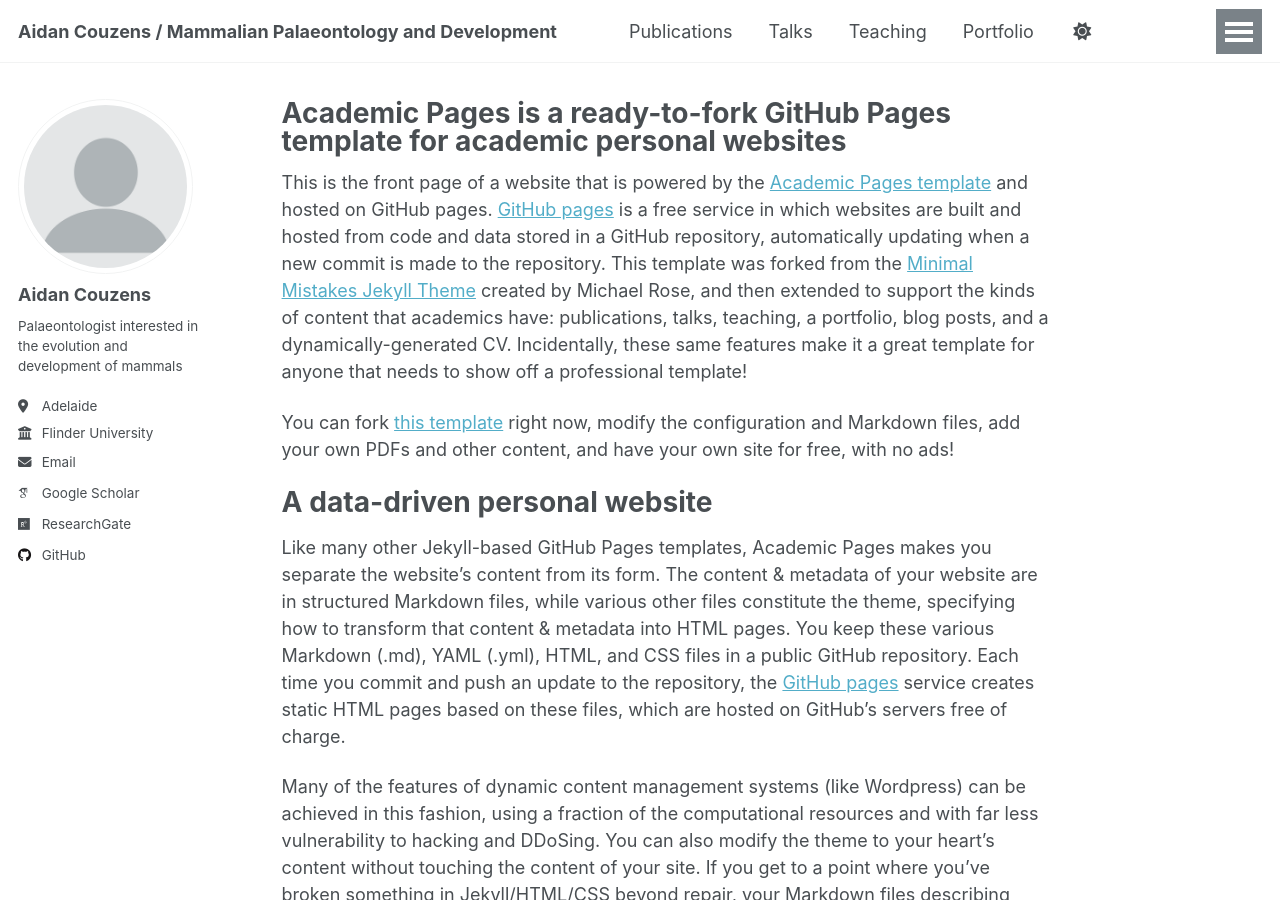
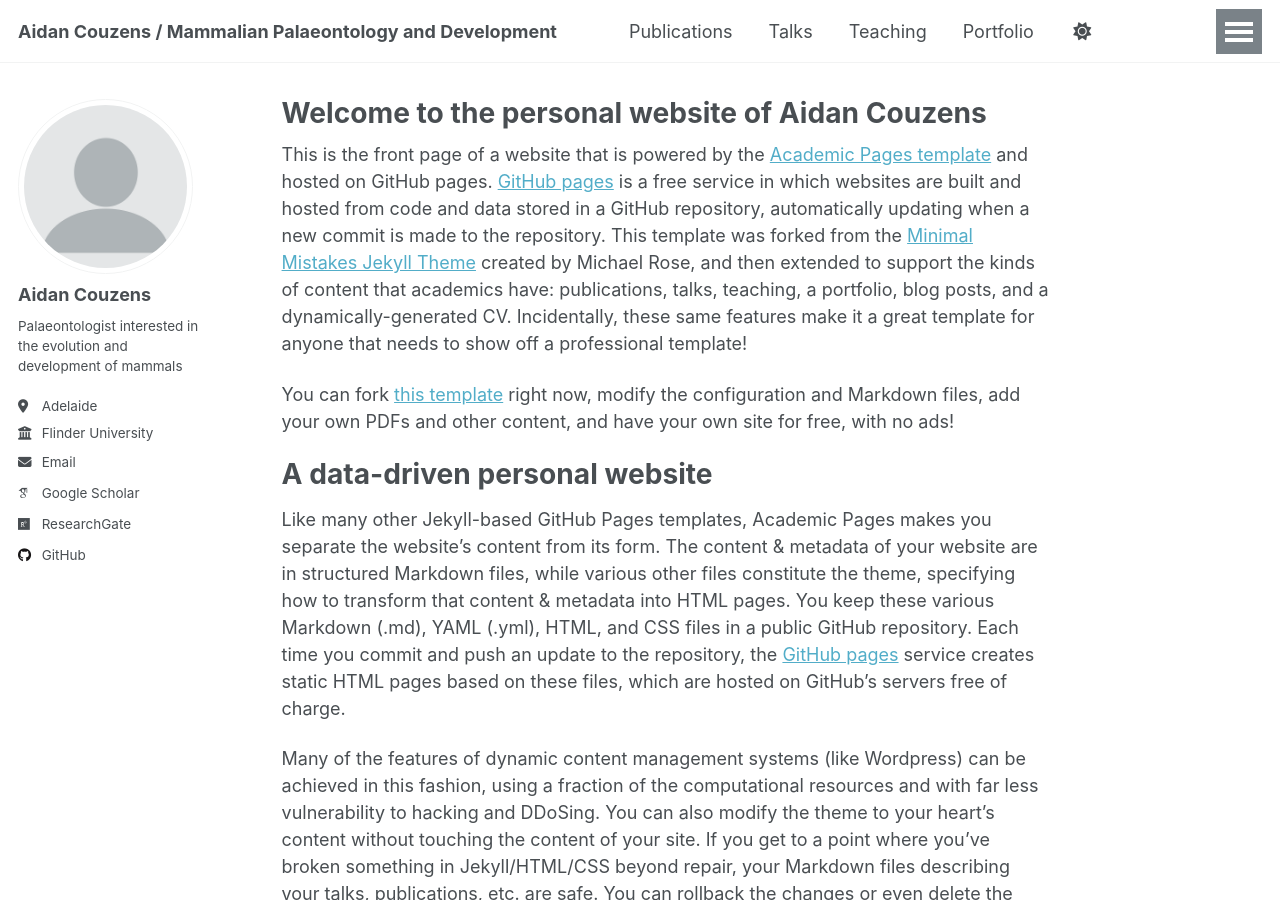
Before and after one commit to acouzens/acouzens.github.io, a Jekyll site: the page built from _pages/about.md, in a window 1280 px wide and 900 px high. Built offline with Jekyll 4.4.1, drawn with Linux system fonts in a browser that asks for light colours; some web fonts are replaced; a script that is not in the unit is left out.

Commit message:
Update about.md

```diff
--- a/_pages/about.md
+++ b/_pages/about.md
@@ -1,6 +1,6 @@
 ---
 permalink: /
-title: "Academic Pages is a ready-to-fork GitHub Pages template for academic personal websites"
+title: "Welcome to the personal website of Aidan Couzens"
 author_profile: true
 redirect_from:
   - /about/
```
